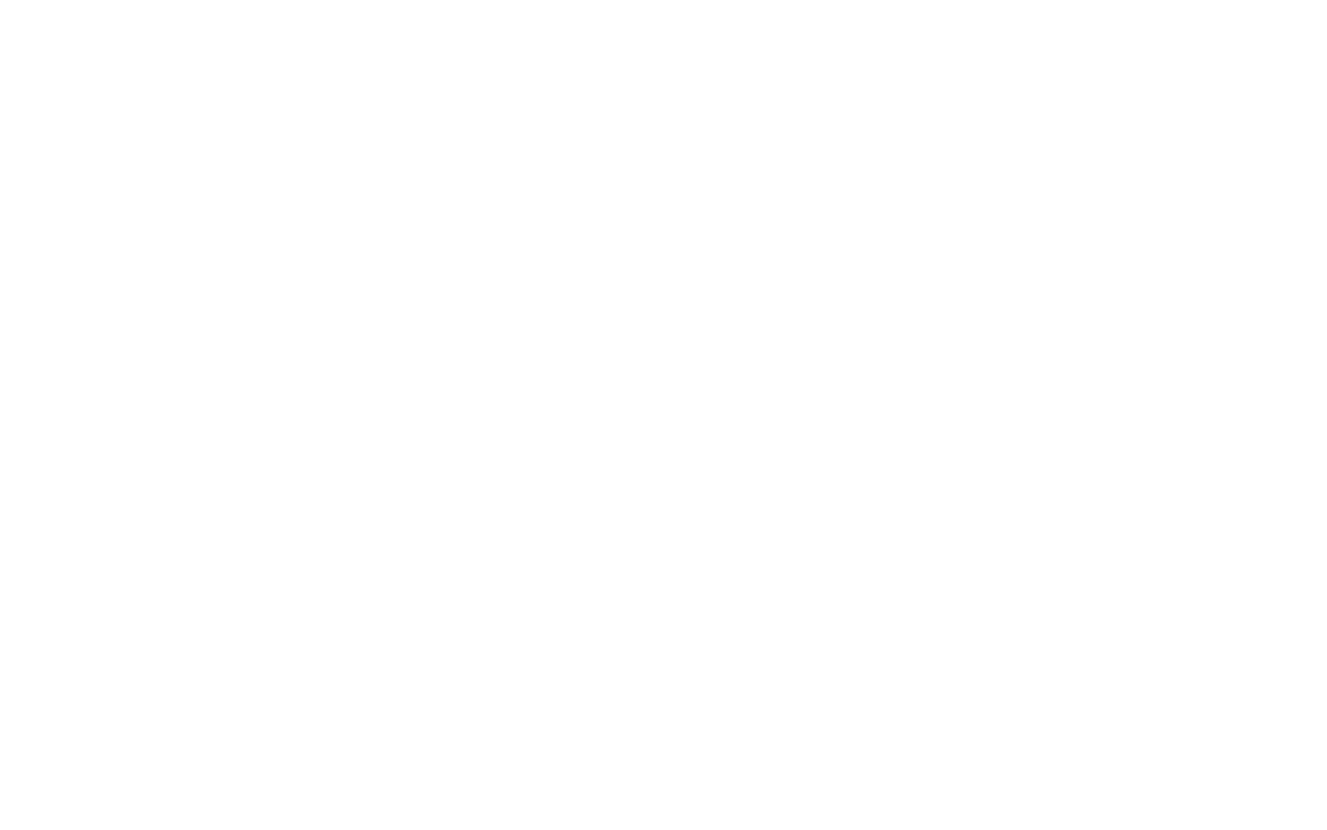
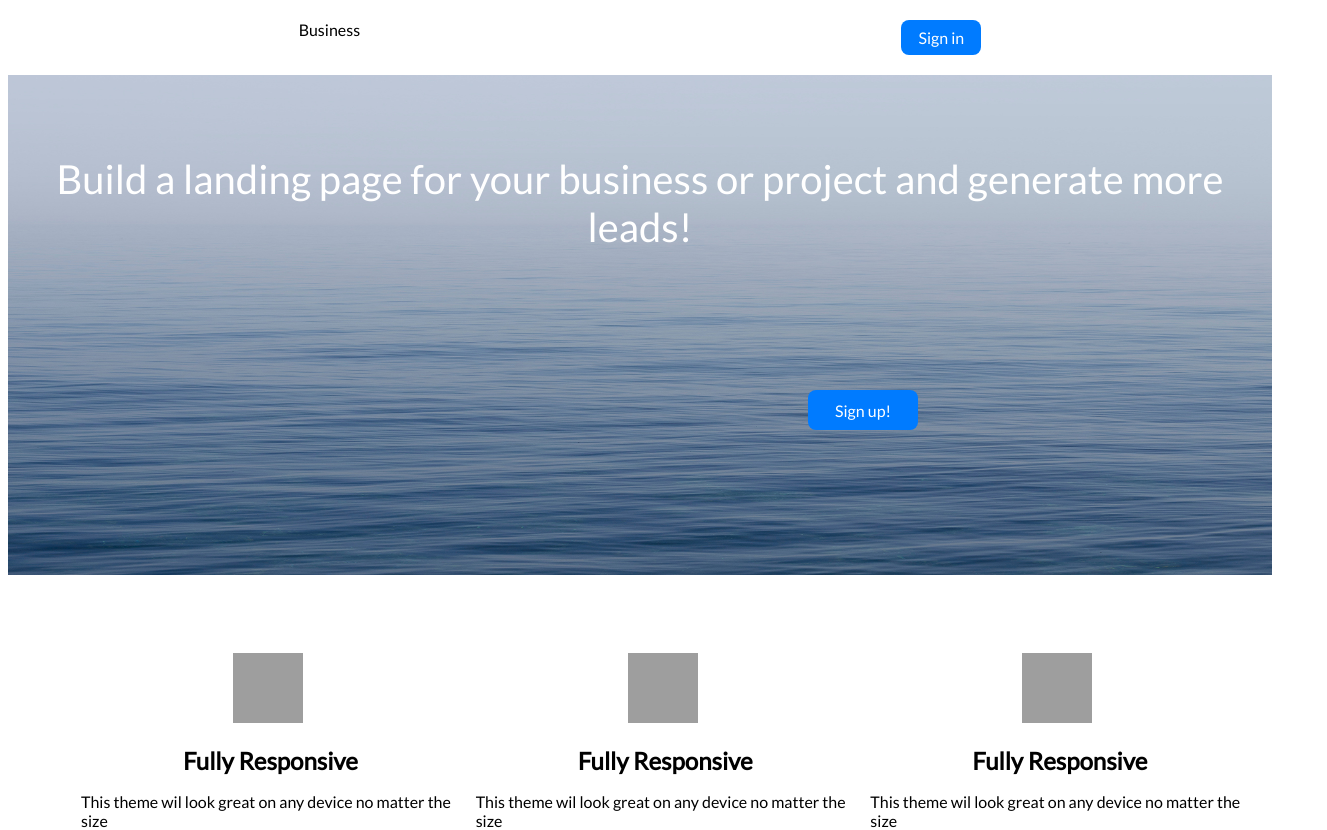
Before and after one commit to Tirli-Pirli/codeAcademy, a website: page app/index.html in a window 1280 px wide. Shown: the whole page, 1327 px wide, since content can reach past the window. Before the commit the page ends 800 px from the top, so only its background shows below. Drawn offline with nearby package versions, Linux system fonts and the light colour scheme; files that its build step writes are made by us from their sources; grey boxes are pictures that could not be loaded.

Commit message:
brand new browser

```diff
--- a/app/index.html
+++ b/app/index.html
@@ -3,10 +3,37 @@
     <head>
         <title></title>
         <link rel="stylesheet" href="style.css">
+        <link href="https://fonts.googleapis.com/css?family=Lato&display=swap" rel="stylesheet">
     </head>
     <body>
+        <article class="header">
+            <div>Business</div>
+            <div class="sign-in">Sign in</div>
+        </article>
 
+        <article class="picture sign-up">
+            <img src="bg-masthead.jpg" alt="lolS"></img>
+            <p class="text">Build a landing page for your business or project and generate more leads!</p>
+            <div class="enter-email">Sign up!</div>
+        </article>
 
+        <article class="box">
+            <div class="mini">
+                <img class="comp" src="https://image.flaticon.com/icons/svg/130/130258.svg" alt="lols">
+                <h2>Fully Responsive</h2>
+                <p>This theme wil look great on any device no matter the size</p>
+            </div>
+            <div class="mini">
+                <img class="comp" src="https://image.flaticon.com/icons/svg/130/130258.svg" alt="lols">
+                <h2>Fully Responsive</h2>
+                <p>This theme wil look great on any device no matter the size</p>
+            </div>
+            <div class="mini">
+                <img class="comp" src="https://image.flaticon.com/icons/svg/130/130258.svg" alt="lols">
+                <h2>Fully Responsive</h2>
+                <p>This theme wil look great on any device no matter the size</p>
+            </div>
+        </article>
 
 
     </body>
--- a/app/scss/style.scss
+++ b/app/scss/style.scss
@@ -1 +1,92 @@
-$manospalva : #ff3535;
+$blue: #007bff;
+body {
+font-family: 'Lato', sans-serif;
+}
+// business ir sign in
+.header {
+    display: flex;
+    justify-content: space-around;
+    margin: 20px;
+
+}
+.sign-in {
+    width: 80px;
+    height: 35px;
+    background-color: $blue;
+    border-radius: 8px 8px 8px 8px;
+    display: flex;
+    align-items: center;
+    justify-content: center;
+    color:white;
+}
+// nuotrauka ir sign up
+.picture{
+    width: 100%;
+    position:relative;
+    text-align: center;
+
+
+}
+img {
+    height: 500px;
+    width: 100%;
+}
+.text {
+    left: 0;
+    position:absolute;
+    text-align:center;
+    top: 40px;
+    width: 100%;
+    font-size: 40px;
+    color: white;
+}
+.enter-email {
+    position: absolute;
+    width: 110px;
+    height: 40px;
+    background-color:$blue;
+    border-radius: 8px 8px 8px 8px;
+    color:white;
+    display: flex;
+    align-items: center;
+    justify-content: center;
+    top:315px;
+    left:800px;
+}
+.box {
+    display: flex;
+    flex-direction: row;
+    margin: 25px;
+    padding: 15px;
+}
+.mini {
+    position: relative;
+    margin: 20px;
+.comp {
+    position: absolute;
+    width: 70px;
+    height: 70px;
+    margin: 20px;
+    padding: 15px;
+    display: flex;
+    left:150px;
+
+
+}
+h2 {
+    position: relative;
+    display:flex;
+    margin: 20px;
+    text-align: center;
+    top: 108px;
+    left: 115px;
+}
+p {
+    position: relative;
+    left:60px ;
+    left: 33px;
+    top: 105px;
+    text-align: center;
+    margin-left: 50px;
+    margin-right: 50px;
+}
```
Also changed, not shown: app/bg-masthead.jpg (added), app/style.css (added).
